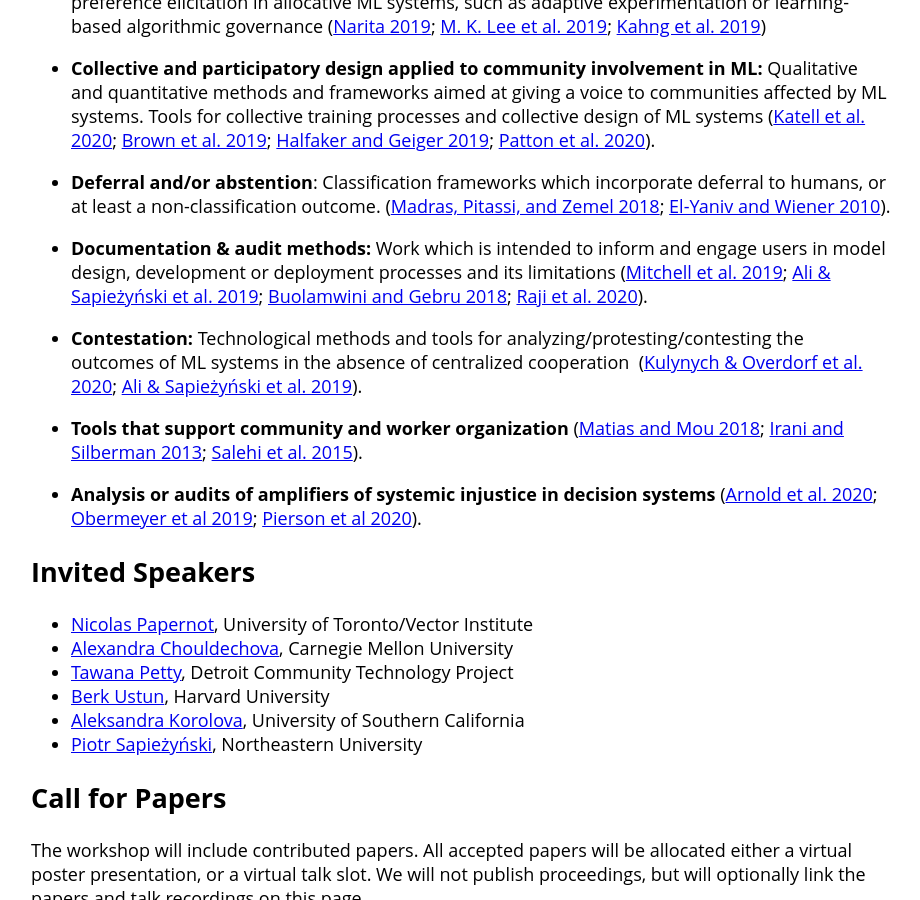
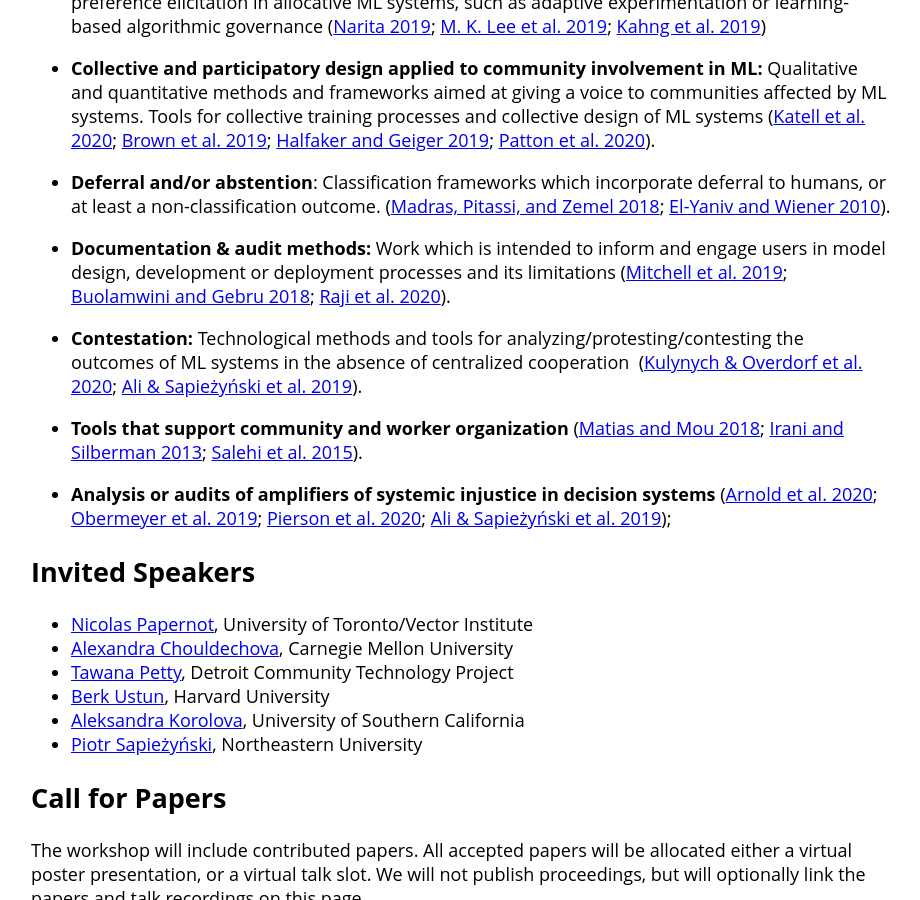
Before and after one commit to participatoryml/participatoryml.github.io, a Jekyll site: the page built from index.md, in a window 1280 px wide and 900 px high, scrolled down 991 px. Shown: the whole window, without its empty margins (179-1099 px from the left). Built offline with Jekyll 4.4.1, drawn with Linux system fonts in a browser that asks for light colours; part of the change alters nothing that is shown.

Commit message:
Move 'Discrimination by Optimization' from 'Docs & Audit' to 'Audit of Injustices'

```diff
--- a/index.md
+++ b/index.md
@@ -74,7 +74,6 @@ limited to:
     and engage users in model design, development or deployment
     processes and its limitations
     ([Mitchell et al. 2019](https://arxiv.org/abs/1810.03993);
-    [Ali & Sapieżyński et al. 2019](https://arxiv.org/abs/1904.02095);
     [Buolamwini and Gebru 2018](http://proceedings.mlr.press/v81/buolamwini18a.html?mod=article_inline);
     [Raji et al. 2020](https://arxiv.org/abs/2001.00973)).
 
@@ -90,7 +89,10 @@ limited to:
     [Salehi et al. 2015](https://hci.stanford.edu/publications/2015/dynamo/DynamoCHI2015.pdf)).
 
 -   **Analysis or audits of amplifiers of systemic injustice in decision systems**
-    ([Arnold et al. 2020](https://papers.ssrn.com/sol3/papers.cfm?abstract_id=3580557); [Obermeyer et al 2019](https://science.sciencemag.org/content/366/6464/447); [Pierson et al 2020](https://www.nature.com/articles/s41562-020-0858-1)).
+    ([Arnold et al. 2020](https://papers.ssrn.com/sol3/papers.cfm?abstract_id=3580557);
+    [Obermeyer et al. 2019](https://science.sciencemag.org/content/366/6464/447);
+    [Pierson et al. 2020](https://www.nature.com/articles/s41562-020-0858-1);
+    [Ali & Sapieżyński et al. 2019](https://arxiv.org/abs/1904.02095));
 
 ## Invited Speakers
 
```
